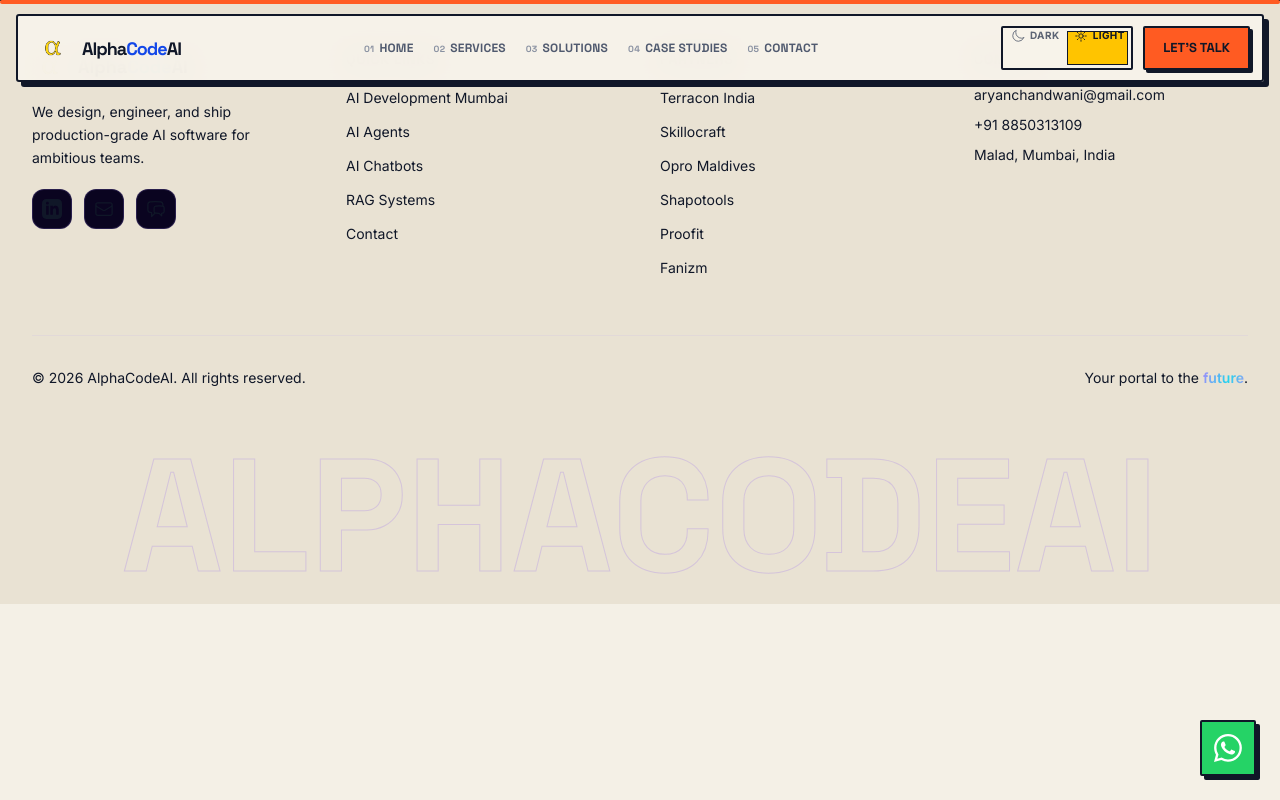
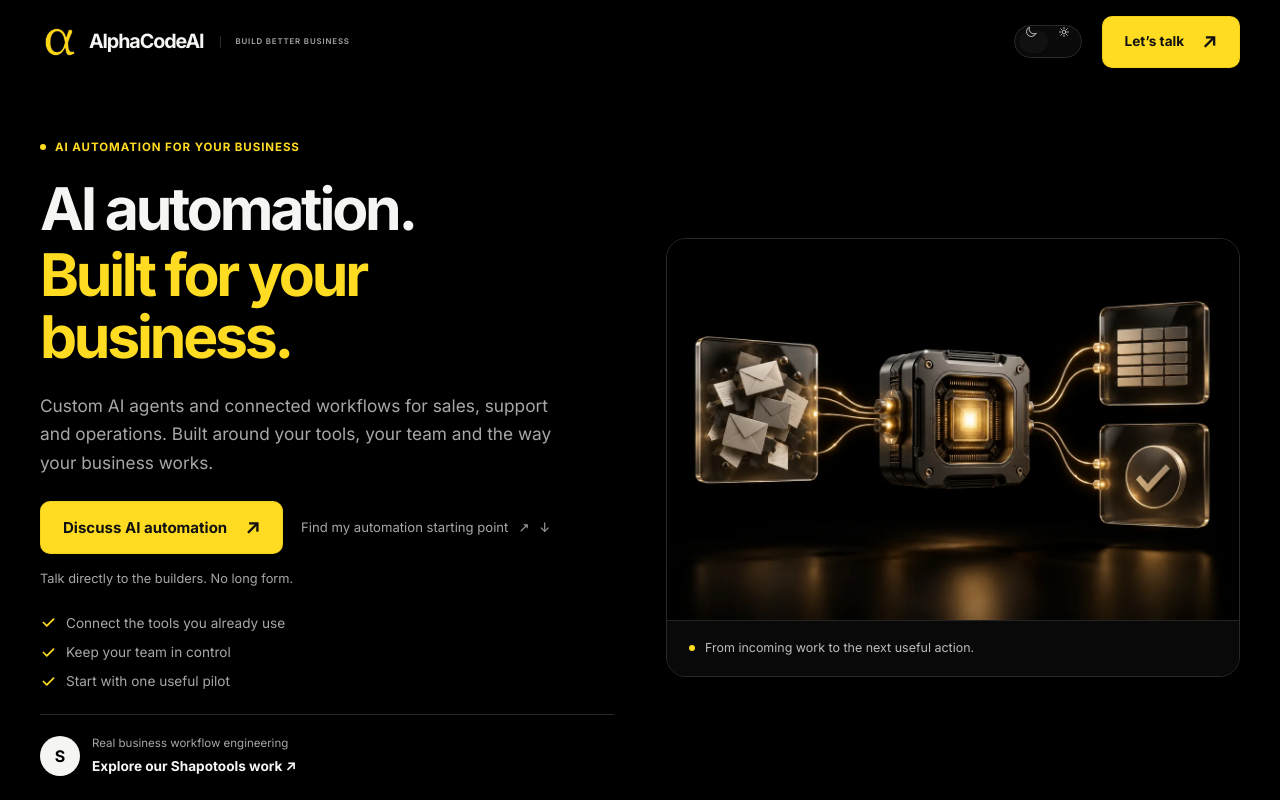
Before and after one commit to alpha-code-ai1/AlphaCodeAI-Website, a React (Create React App) app: page /landing/ in a window 1280 px wide. Shown: the top 800 px of the page. Built offline with nearby package versions, Linux system fonts and the light colour scheme; a web font is replaced by a local one.

Commit message:
Move AI automation campaign to landing and redirect old URL

```diff
--- a/src/App.js
+++ b/src/App.js
@@ -1,5 +1,5 @@
 import { useEffect } from 'react';
-import { BrowserRouter as Router, Route, Routes, useLocation } from 'react-router-dom';
+import { BrowserRouter as Router, Navigate, Route, Routes, useLocation } from 'react-router-dom';
 import { AnimatePresence, motion } from 'framer-motion';
 import Navbar from './components/layout/Navbar';
 import ArticlePage from './components/pages/ArticlePage';
@@ -16,7 +16,7 @@
 import SalesLandingPage from './components/pages/SalesLandingPage';
 import './App.css';
 
-const isSalesRoute = (pathname) => salesPages.some(page =>
+const isSalesRoute = (pathname) => pathname.toLowerCase().replace(/\/$/, '') === '/ai-automation' || salesPages.some(page =>
   page.path === `${pathname.toLowerCase().replace(/\/$/, '')}/`
 );
 
@@ -51,6 +51,7 @@
           <Routes location={location}>
             <Route path="/" element={<LightExperience />} />
             <Route path="/article/:id" element={<ArticlePage />} />
+            <Route path="/ai-automation/" element={<Navigate to={`/landing/${location.search}${location.hash}`} replace />} />
             {salesPages.map(page => <Route key={page.path} path={page.path} element={<SalesLandingPage page={page} />} />)}
             {authorityPages.map((page) => (
               <Route key={page.path} path={page.path} element={<AuthorityPage />} />
--- a/src/data/salesPages.json
+++ b/src/data/salesPages.json
@@ -616,7 +616,7 @@
     "heroImage": "/visuals/campaign-property-v2.webp"
   },
   {
-    "path": "/ai-automation/",
+    "path": "/landing/",
     "kind": "service",
     "theme": "automation",
     "title": "AI Automation Services",
```
Also changed, not shown: marketing/FUNNEL-ANALYSIS.md (+2 -2 lines), vercel.json (added), 1 other file (tests, documents, lock files or other folders).
